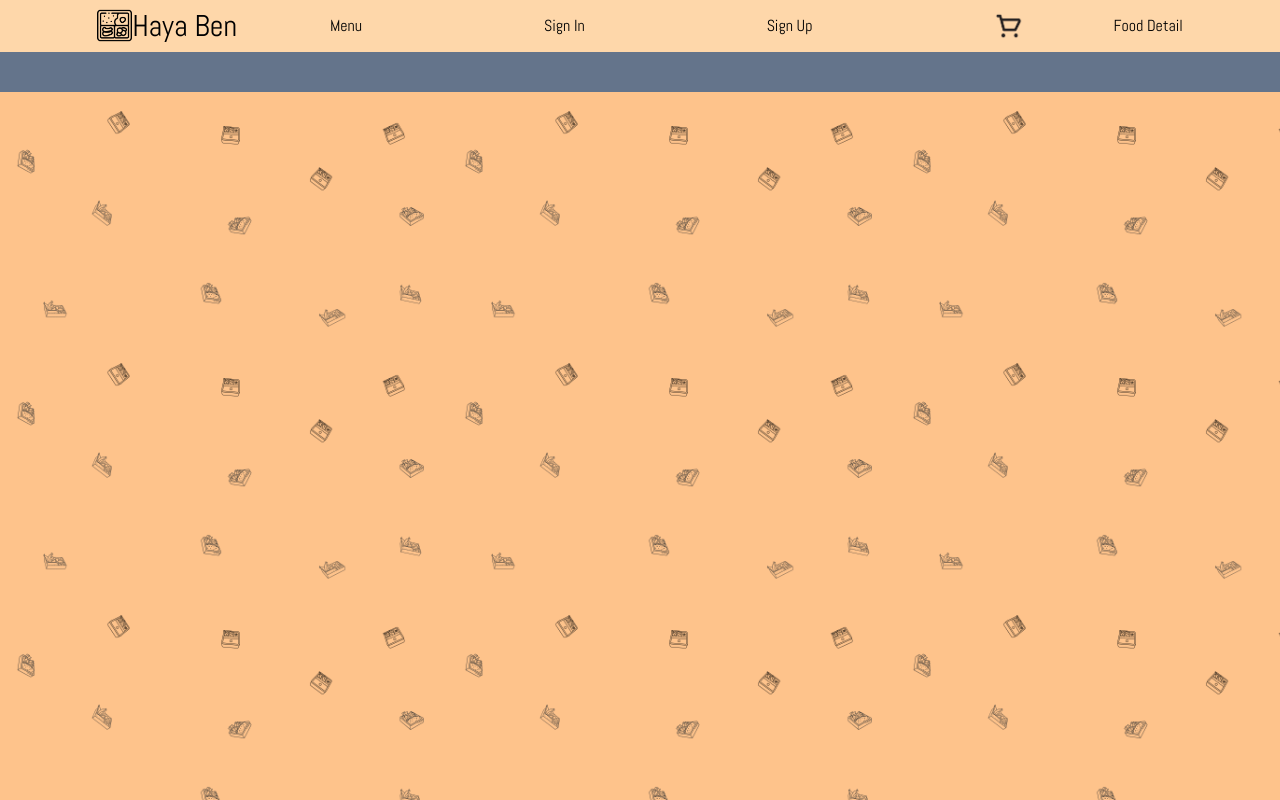
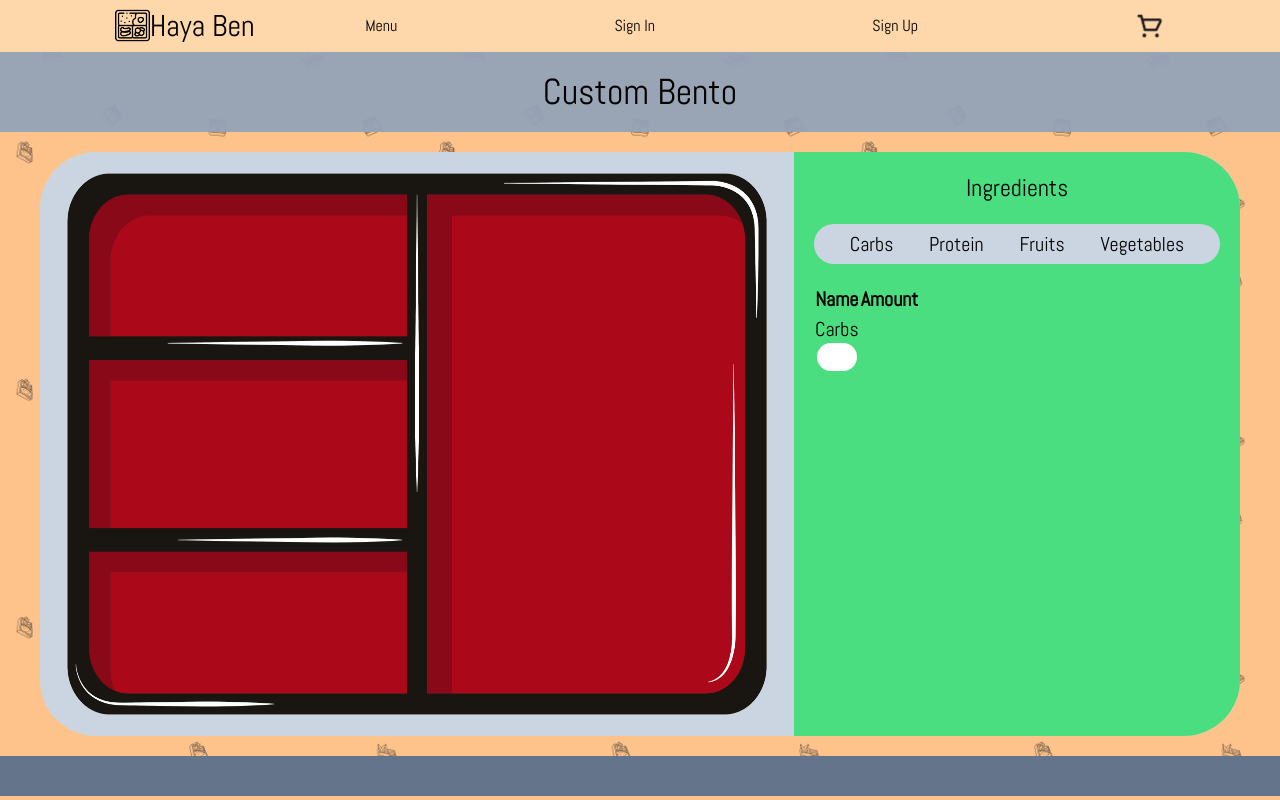
Before and after one commit to aralhibshi/Haya-Ben-FE, a React (Create React App) app: page /custombento/carbs in a window 1280 px wide. Built offline with nearby package versions, Linux system fonts and the light colour scheme; no server answers.

Commit message:
custom bento ingredients

```diff
--- a/package.json
+++ b/package.json
@@ -43,5 +43,5 @@
   "devDependencies": {
     "tailwindcss": "^3.2.4"
   },
-  "proxy": "http://localhost:5000/"
+  "proxy": "http://localhost:4000/"
 }
--- a/src/App.css
+++ b/src/App.css
@@ -3,7 +3,7 @@
 body {
   font-family: 'Abel', sans-serif;
   background-image: url('/public/images/BentoBGTransparent.png');
-  background-size: 35%;
+  background-size: 33%;
   background-color: rgb(254, 195, 139);
   background-repeat: repeat;
   height: 100vh;
@@ -98,12 +98,40 @@ body {
 }
 
 /* Food Detail */
-#FoodDetailDiv {
-  height: 60vh;
-  width: 105vh;
+#foodDetailDiv {
+  height: auto;
+  max-width: 130vh;
+  margin-top: 10vh;
+  margin-bottom: 10vh;
 }
 
-#FoodDetailDiv img {
+.foodDetailImg {
+  max-width: 80vh;
+  padding: 3vh;
+  margin: 0
+}
+
+.foodDetailImg img {
+  min-height: ;
+  max-height: 50vh;
+  max-width: 70vh;
+  margin: 0;
+  padding: 0;
+}
+
+.foodDetailText {
+  padding-right: 3vh;
+  padding-left: 3vh;
+  width: 50vh;
+}
+
+.foodDetailText h1 {
+  margin-bottom: 3vh;
+}
+
+.foodDetailText img {
+  width: 5vh;
+  padding-top: 2vh;
 }
 
 /* Sign In/Up */
@@ -181,3 +209,7 @@ body {
   align-items: center;
   height: 17vh;
 }
+
+.navBarIngredients {
+  height: 5vh;
+}
--- a/src/App.jsx
+++ b/src/App.jsx
@@ -15,6 +15,12 @@ import Cart from './profile/Cart'
 import Footer from './footer/Footer'
 import FoodDetail from './food/FoodDetail';
 
+// Imported Nested Routes
+import Carbs from './food/ingredients/Carbs';
+import Protein from './food/ingredients/Protein'
+import Fruits from './food/ingredients/Fruits'
+import Vegetables from './food/ingredients/Vegetables'
+
 export default function App() {
 
   // navigate
@@ -23,6 +29,9 @@ export default function App() {
   const [isAuth, setIsAuth] = useState(false);
   const [user, setUser] = useState({});
   const [message, setMessage] = useState(null);
+
+  // For Ingredient List
+  const [ingredients, setIngredients] = useState([]);
 
   useEffect(() => {
     let token = localStorage.getItem("token");
@@ -84,6 +93,22 @@ export default function App() {
     e.preventDefault()
   }
 
+  // Ingredient List
+  useEffect(() => {
+    loadIngredientList();
+  }, [])
+
+  const loadIngredientList = () => {
+    Axios.get('http://localhost:4000/ingredient/index')
+    .then(res => {
+      setIngredients(res.data.ingredients)
+    })
+    .catch(err => {
+      console.log("Cannot Get Inrgedient Index")
+      console.log(err)
+    })
+  }
+
   return (
     <div>
         <nav className='flex justify-evenly items-center bg-orange-200 navBar'>
@@ -106,7 +131,6 @@ export default function App() {
                 </>
             )}
             <Link to='/cart'><img src='/images/icons/shopping-cart.png' width='30px' alt='Shopping Cart'/></Link>
-            <Link to='/food/detail'>Food Detail</Link>
 
         </nav>
         <Routes>
@@ -115,7 +139,13 @@ export default function App() {
           <Route path='/signin' element={<Signin loginHandler={loginHandler} handleSubmit={handleSubmit}/>}/>
           <Route path='/signup' element={<Signup registerHandler={registerHandler} handleSubmit={handleSubmit}/>}/>
           <Route path='/cart' element={<Cart/>}></Route>
-          <Route path='/custombento' element={<CustomBento/>}/>
+
+          <Route path='/custombento' element={<CustomBento ingredients={ingredients}/>}>
+            <Route path='carbs' element={<Carbs ingredients={ingredients}/>}></Route>
+            <Route path='protein' element={<Protein ingredients={ingredients}/>}></Route>
+            <Route path='fruits' element={<Fruits ingredients={ingredients}/>}></Route>
+            <Route path='vegetables' element={<Vegetables ingredients={ingredients}/>}></Route>
+          </Route>
           <Route path='/food/detail' element={<FoodDetail user={user}/>}/>
         </Routes>
       <Footer/>
--- a/src/food/CustomBento.jsx
+++ b/src/food/CustomBento.jsx
@@ -1,25 +1,9 @@
-import React, {useState, useEffect} from 'react'
-import Axios  from 'axios';
+import React from 'react'
+import {Link, Outlet} from 'react-router-dom'
 
-export default function CustomBento() {
+export default function CustomBento(props) {
 
-  const [ingredients, setIngredients] = useState([]);
-
-  useEffect(() => {
-    loadIngredientList();
-  }, [])
-
-  const loadIngredientList = () => {
-    Axios.get('ingredient/index')
-    .then(res => {
-      setIngredients(res.data.ingredients)
-      // console.log("the ingredient is" + res.data.ingredients[0])
-    })
-    .catch(err => {
-      console.log("Cannot Get Inredient Index")
-      console.log(err)
-    })
-  }
+  // Filter and Render Ingredient Category Components
 
   return (
     <div>
@@ -31,34 +15,34 @@ export default function CustomBento() {
         <div className='flex flex-row w-full h-full items-center text-2xl bentoBox1'>
           <div className='flex flex-col items-center ingredientLeftDiv'>
             {/* Fruits and Pickles (Left Top Div) */}
-            {ingredients.length > 0 ? (
+            {props.ingredients.length > 0 ? (
               <div className='leftTop'>
-                <img src={ingredients[1].imageURL} alt="Ingredient" className='ingredient'/>
-                <img src={ingredients[1].imageURL} alt="Ingredient" className='ingredient'/>
+                <img src={props.ingredients[1].imageURL} alt="Ingredient" className='ingredient'/>
+                <img src={props.ingredients[1].imageURL} alt="Ingredient" className='ingredient'/>
               </div>
             ): null}
 
             {/* Protein (Left Bottom Div) */}
-            {ingredients.length > 0 ? (
+            {props.ingredients.length > 0 ? (
               <div className='leftMiddle'>
-                <img src='images/ingredients/salmon.png' alt="Ingredient" className='ingredientMiddle'/>
-                <img src='images/ingredients/salmon.png' alt="Ingredient" className='ingredientMiddle'/>
+                <img src='/images/ingredients/salmon.png' alt="Ingredient" className='ingredientMiddle'/>
+                <img src='/images/ingredients/salmon.png' alt="Ingredient" className='ingredientMiddle'/>
               </div>
             ): null}
 
             {/* Vegetables and Salads (Left Middle Div) */}
-            {ingredients.length > 0 ? (
+            {props.ingredients.length > 0 ? (
               <div className='leftBottom'>
-                <img src={ingredients[0].imageURL} alt="Ingredient" className='ingredient'/>
-                <img src={ingredients[0].imageURL} alt="Ingredient" className='ingredient'/>
+                <img src={props.ingredients[0].imageURL} alt="Ingredient" className='ingredient'/>
+                <img src={props.ingredients[0].imageURL} alt="Ingredient" className='ingredient'/>
               </div>
             ): null}
           </div>
 
           {/* Carbs (Right Div) */}
-          {ingredients.length > 0 ? (
+          {props.ingredients.length > 0 ? (
             <div className='flex justify-center items-center ingredientRightDiv'>
-              <img src='images/ingredients/white-rice.png' alt="Ingredient" className='ingredientCarb'/>
+              <img src='/images/ingredients/white-rice.png' alt="Ingredient" className='ingredientCarb'/>
             </div>
           ): null}
         </div>
@@ -67,19 +51,40 @@ export default function CustomBento() {
         <div className='h-full bg-green-400 text-center p-5 ingredientsDiv'>
           <h1 className='text-2xl pb-5'>Ingredients</h1>
 
-          <div className='flex flex-row justify-evenly text-xl'>
-            <h1>Name</h1>
-            <h1>Amount</h1>
-          </div>
+          <nav>
+            <div className='flex flex-row justify-evenly items-center bg-slate-300 rounded-3xl navBarIngredients'>
+              <div>
+                <Link to='carbs' className='text-xl'>Carbs</Link>
+              </div>
 
-          <div className='flex flex-row justify-evenly'>
-            <p>Ingredient 1</p>
+              <div>
+                <Link to='protein' className='text-xl'>Protein</Link>
+              </div>
 
-            <div className='flex justify-center items-center'>
-              {/* <img src="/images/icons/minus-circle.png" alt="Minus" id='menuItemIcon'/> */}
-              <input type="number" min='0' className='w-10 rounded-full text-center'/>
-              {/* <img src="/images/icons/plus-circle.png" alt="Plus" id='menuItemIcon'/> */}
+              <div>
+              <Link to='fruits' className='text-xl'>Fruits</Link>
+              </div>
+
+              <div>
+              <Link to='vegetables' className='text-xl'>Vegetables</Link>
+              </div>
             </div>
+          </nav>
+
+          <div className='text-xl pt-5'>
+            <table>
+              <thead>
+                <tr>
+                  <th>Name</th>
+                  <th>Amount</th>
+                </tr>
+              </thead>
+
+              <tbody>
+                <Outlet/>
+              </tbody>
+
+            </table>
           </div>
 
         </div>
--- a/src/food/Menu.jsx
+++ b/src/food/Menu.jsx
@@ -77,25 +77,14 @@ export default function Menu() {
     )
   ))
 
-  const loadIngredientList = () => {
-    Axios.get('ingredient/index')
-  .then(res => {
-    console.log(res.data)
-  })
-  .catch(err => {
-    console.log("Cannot Get Inredient Index")
-    console.log(err)
-  })
-  }
-
   return (
     <div>
-      <div className='bg-slate-400 bg-opacity-90 text-center text-4xl py-5'>
+      <div className='bg-slate-400 bg-opacity-80 text-center text-4xl py-5'>
         <h1>Menu</h1>
       </div>
 
       <nav className='bg-slate-300 py-2 text-center flex justify-evenly' id='menuNav'>
-        <Link to='/custombento' className='pl-px-10'>Custom Bento</Link>&nbsp;
+        <Link to='/custombento/carbs' className='pl-px-10'>Custom Bento</Link>&nbsp;
         <a href='#Specials'>Specials</a>&nbsp;
         <a href='#Kyaraben'>Kyaraben</a>&nbsp;
         <a href='#Drinks'>Drinks</a>&nbsp;
--- /dev/null
+++ b/src/food/ingredients/Carbs.jsx
@@ -0,0 +1,18 @@
+import React from 'react'
+
+
+export default function Carbs(props) {
+
+    const loadIngredientList = () => {
+        props.loadIngredientList();
+    }
+
+  return (
+    <tr>
+      <td>
+        <p>Carbs</p>
+        <input type="number" min='0' className='w-10 rounded-full text-center'/>
+      </td>
+    </tr>
+  )
+}
--- /dev/null
+++ b/src/food/ingredients/Fruits.jsx
@@ -0,0 +1,15 @@
+import React from 'react'
+
+export default function Fruits() {
+  return (
+    <div className='flex flex-row justify-evenly'>
+            <p>Fruits</p>
+
+            <div className='flex justify-center items-center'>
+              {/* <img src="/images/icons/minus-circle.png" alt="Minus" id='menuItemIcon'/> */}
+              <input type="number" min='0' className='w-10 rounded-full text-center'/>
+              {/* <img src="/images/icons/plus-circle.png" alt="Plus" id='menuItemIcon'/> */}
+            </div>
+          </div>
+  )
+}
--- /dev/null
+++ b/src/food/ingredients/Protein.jsx
@@ -0,0 +1,15 @@
+import React from 'react'
+
+export default function Protein() {
+  return (
+    <div className='flex flex-row justify-evenly'>
+            <p>Protein</p>
+
+            <div className='flex justify-center items-center'>
+              {/* <img src="/images/icons/minus-circle.png" alt="Minus" id='menuItemIcon'/> */}
+              <input type="number" min='0' className='w-10 rounded-full text-center'/>
+              {/* <img src="/images/icons/plus-circle.png" alt="Plus" id='menuItemIcon'/> */}
+            </div>
+          </div>
+  )
+}
--- /dev/null
+++ b/src/food/ingredients/Vegetables.jsx
@@ -0,0 +1,15 @@
+import React from 'react'
+
+export default function Vegetables() {
+  return (
+    <div className='flex flex-row justify-evenly'>
+            <p>Vegetables</p>
+
+            <div className='flex justify-center items-center'>
+              {/* <img src="/images/icons/minus-circle.png" alt="Minus" id='menuItemIcon'/> */}
+              <input type="number" min='0' className='w-10 rounded-full text-center'/>
+              {/* <img src="/images/icons/plus-circle.png" alt="Plus" id='menuItemIcon'/> */}
+            </div>
+          </div>
+  )
+}
--- a/src/setupProxy.js
+++ b/src/setupProxy.js
@@ -4,7 +4,7 @@ module.exports = function(app) {
     '/api',
     createProxyMiddleware({
 
-      target: 'http://localhost:5000',
+      target: 'http://localhost:4000',
       changeOrigin: true,
     })
   );
```
Also changed, not shown: src/food/FoodDetail.jsx (+9 -9 lines).
